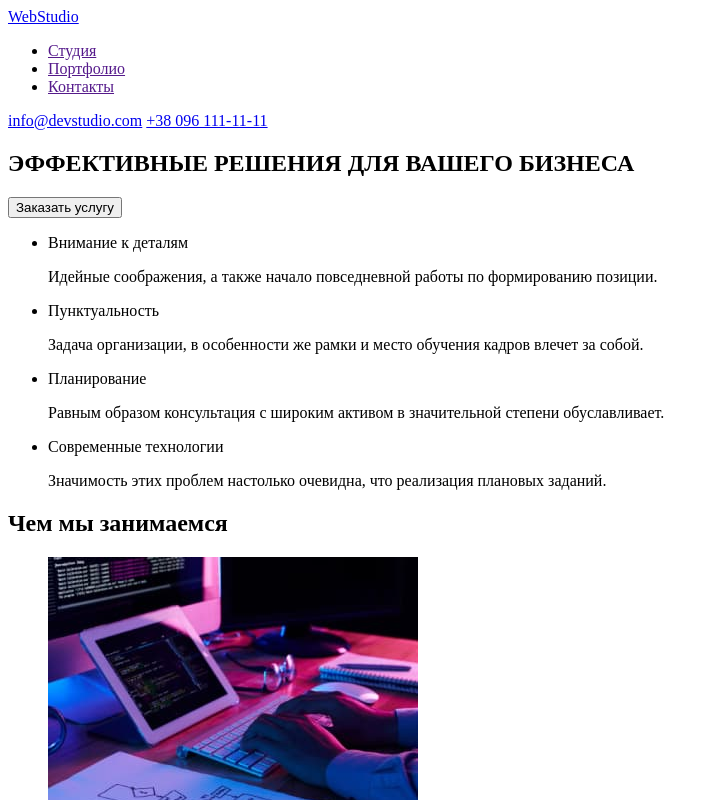
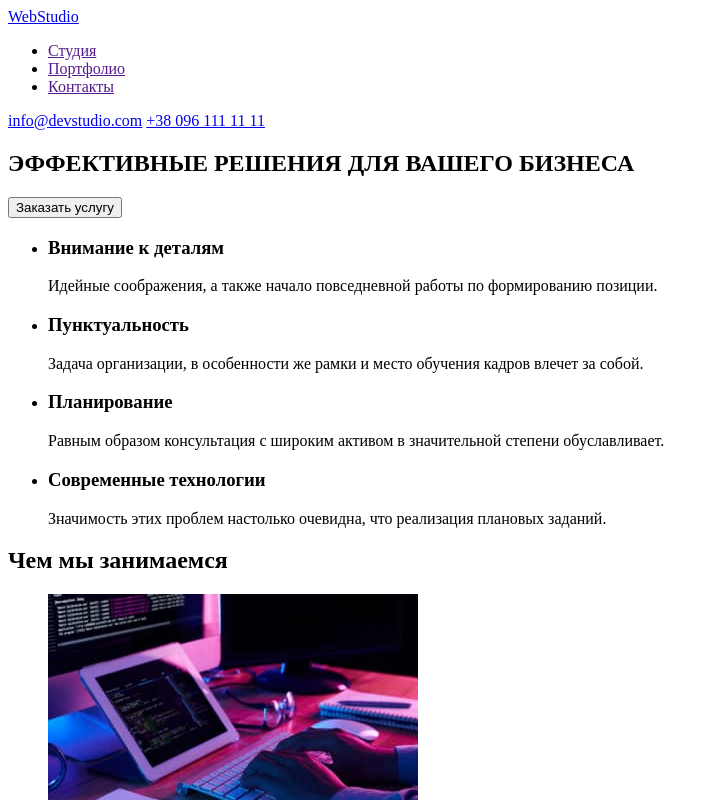
Before and after one commit to TanyaMarchenko/goit-markup-hw-01, a plain HTML site: page index.html in a window 1280 px wide. Shown: the top 800 px of the page, without its empty margins (0-719 px from the left). Drawn offline with Linux system fonts and the light colour scheme.

Commit message:
Делает разметку HTML-страницы Web Studio

```diff
--- a/index.html
+++ b/index.html
@@ -17,7 +17,7 @@
         </ul>
       </nav>
       <a href="mailto:info@devstudio.com">info@devstudio.com</a>
-      <a href="tel:+380961111111">+38 096 111-11-11</a>
+      <a href="tel:+380961111111">+38 096 111 11 11</a>
     </header>
     <main>
       <section>
@@ -27,23 +27,23 @@
       <section>
         <ul>
           <li>
-            <span>Внимание к деталям</span>
+            <h3>Внимание к деталям</h3>
             <p>Идейные соображения, а также начало повседневной работы по формированию позиции.</p>
           </li>
           <li>
-            <span>Пунктуальность</span>
+            <h3>Пунктуальность</h3>
             <p>
               Задача организации, в особенности же рамки и место обучения кадров влечет за собой.
             </p>
           </li>
           <li>
-            <span>Планирование</span>
+            <h3>Планирование</h3>
             <p>
               Равным образом консультация с широким активом в значительной степени обуславливает.
             </p>
           </li>
           <li>
-            <span>Современные технологии</span>
+            <h3>Современные технологии</h3>
             <p>Значимость этих проблем настолько очевидна, что реализация плановых заданий.</p>
           </li>
         </ul>
@@ -57,7 +57,7 @@
           <li>
             <img
               src="./images/image_2.jpg"
-              alt="Архитектор выбирает интерфейс"
+              alt="Дизайнер выбирает интерфейс"
               width="370"
               height="294"
             />
@@ -89,7 +89,7 @@
       <a href="">WebStudio</a>
       <address>г. Киев, пр-т Леси Украинки, 26</address>
       <a href="mailto:info@example.com">info@example.com</a>
-      <a href="tel:+380991111111">+38 099 111-11-11</a>
+      <a href="tel:+380991111111">+38 099 111 11 11</a>
     </footer>
   </body>
 </html>
```
